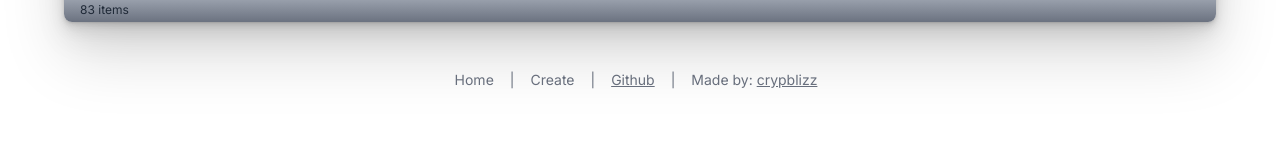
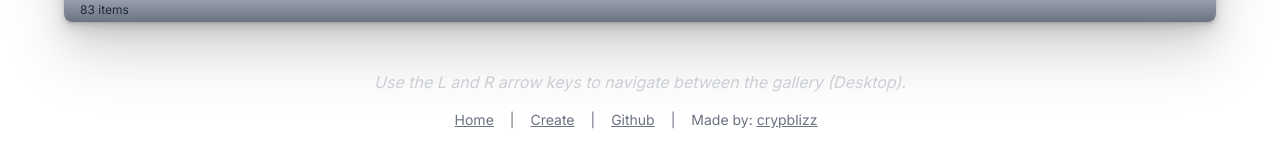
Before and after one commit to NillionNetwork/mini-apps, a Next.js app: page / in a window 1280 px wide. Shown: the part 791-950 px from the top of the page. Before the commit the page ends 913 px from the top, so only its background shows below. Built offline with nearby package versions, Linux system fonts and the light colour scheme.

Commit message:
chore: LINK and arrow instructions

```diff
--- a/src/app/page.tsx
+++ b/src/app/page.tsx
@@ -7,6 +7,7 @@ import AppGallery from '@/components/AppGallery';
 import AppTable from '@/components/AppTable';
 import ITunesFrame from '@/components/ITunesFrame';
 import Image from 'next/image';
+import Link from 'next/link';
 
 export default function Home() {
   const [apps, setApps] = useState<AppData[]>([]);
@@ -132,11 +133,24 @@ export default function Home() {
       </ITunesFrame>
 
       <div className='flex flex-col items-center justify-center'>
+        <p className='mb-4 text-gray-300 italic font-md'>
+          Use the L and R arrow keys to navigate between the gallery (Desktop).
+        </p>
         <div className='flex'>
-          <p className='text-center text-gray-500 text-sm mr-4'>Home</p>
+          <Link
+            href='/'
+            className='text-center text-gray-500 text-sm mr-4 underline'
+          >
+            Home
+          </Link>
           <p className='text-center text-gray-500 text-sm'>|</p>
-          <p className='text-center text-gray-500 text-sm mx-4 '>Create</p>
-          <p className='text-center text-gray-500 text-sm'>|</p>
+          <Link
+            href='/create'
+            className='text-center text-gray-500 text-sm mx-4 underline'
+          >
+            Create
+          </Link>
+          <p className='text-center text-gray-500 text-sm '>|</p>
           <a
             className='text-center text-gray-500 text-sm underline ml-4'
             href='https://github.com/NillionNetwork/mini-apps'
```
